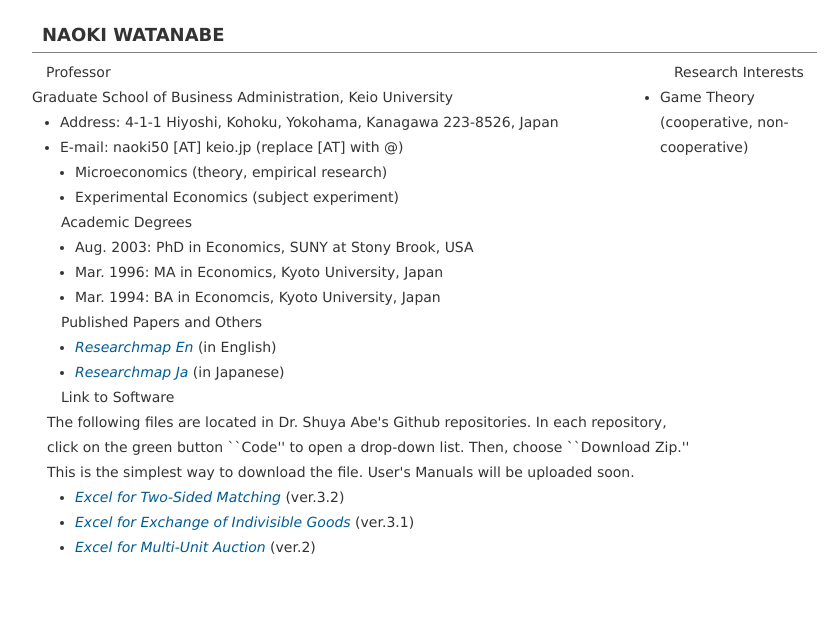
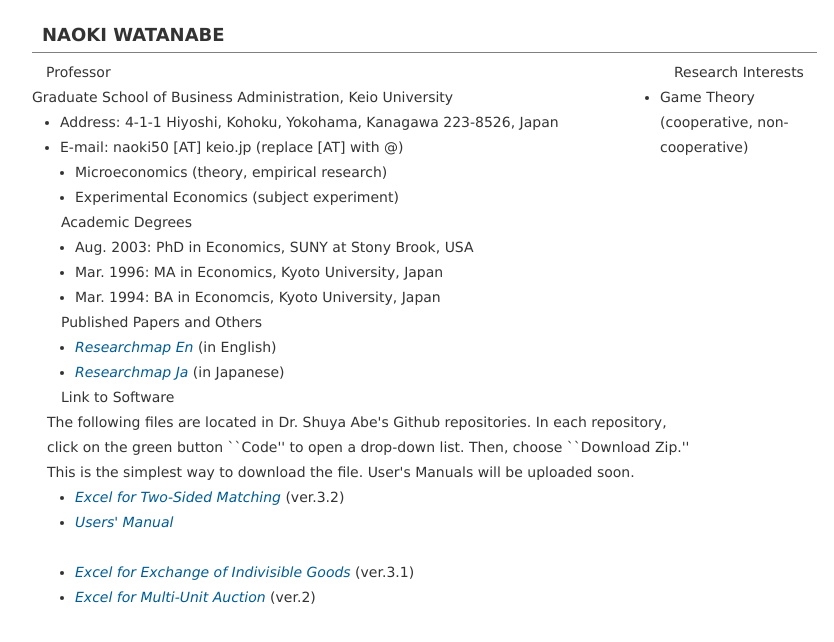
Before and after one commit to Naoki-Watanabe50/index.html, a plain HTML site: page index.html in a window 1280 px wide. Shown: the whole page, without its empty margins (223-1057 px from the left). Drawn offline with Linux system fonts and the light colour scheme; files that its build step writes are made by us from their sources.

Commit message:
Update index.html

```diff
--- a/index.html
+++ b/index.html
@@ -78,6 +78,9 @@ The following files are located in Dr. Shuya Abe's Github repositories. In each
   This is the simplest way to download the file. User's Manuals will be uploaded soon.
 <ul>
 <li><i><a href="https://github.com/shuya-abe/excel-for-two-sided-matching">Excel for Two-Sided Matching </a></i> (ver.3.2) </li>
+<li><i><a href="https://github.com/naoki-watanabe50/manualEnEx.pdf">Users' Manual</a></i></li>
+<br>
+
 <li><i><a href="https://github.com/shuya-abe/excel-for-exchange">Excel for Exchange of Indivisible Goods</a></i> (ver.3.1) </li>
 <li><i><a href="https://github.com/shuya-abe/excel-for-multi-unit-auction">Excel for Multi-Unit Auction</a></i> (ver.2) </li>
 </ul>
```
